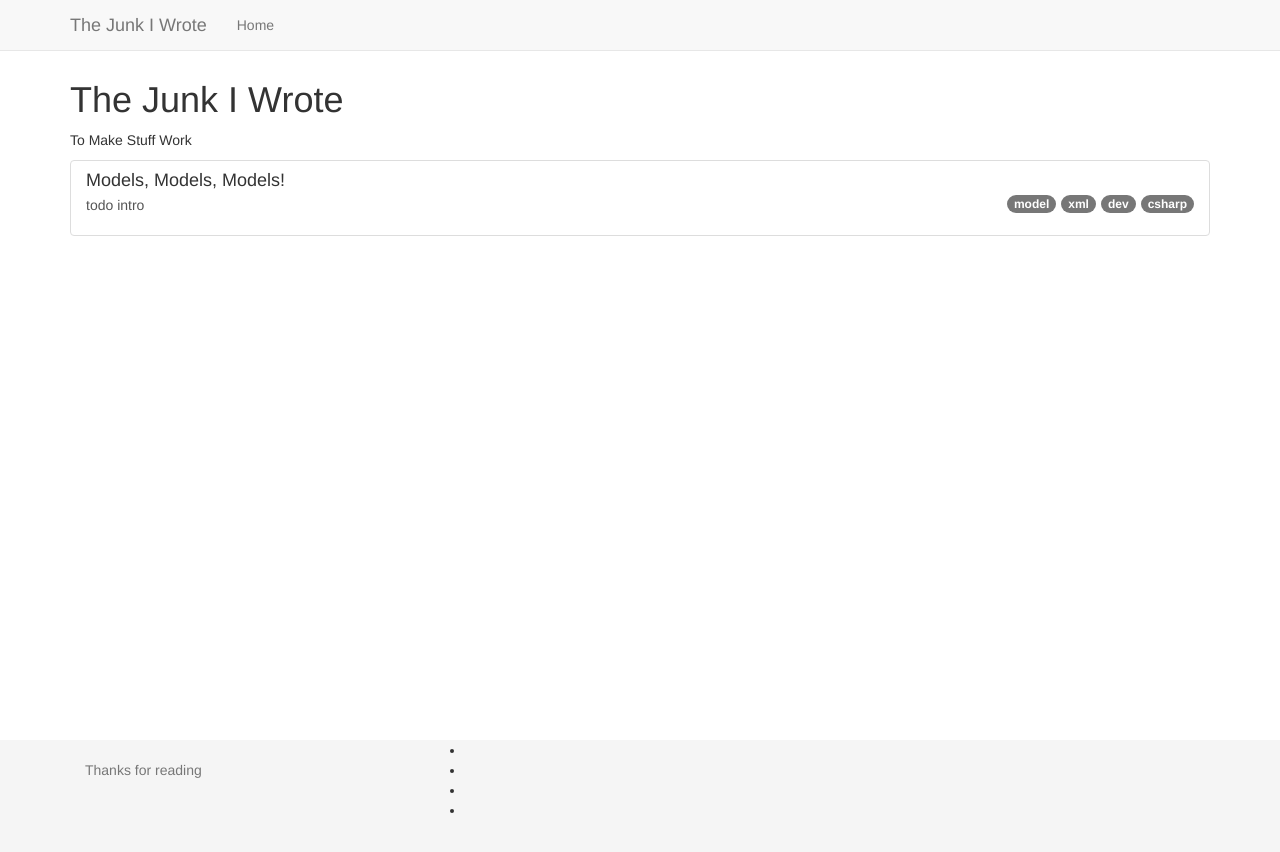
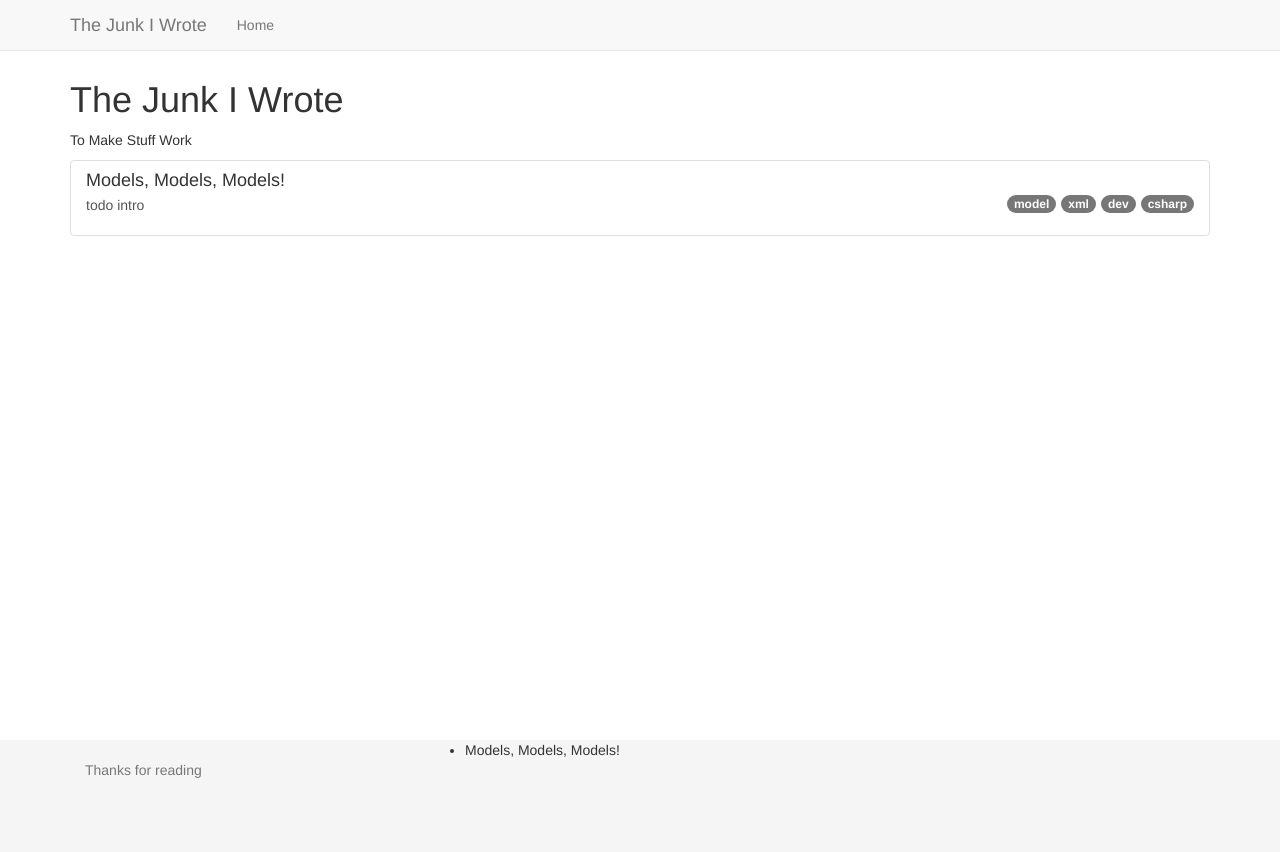
Before and after one commit to the-crap-i-wrote/the-crap-i-wrote.github.io, a Jekyll site: the page built from index.html, in a window 1280 px wide. Shown: the top 852 px of the page. Built offline with Jekyll 4.4.1, drawn with Linux system fonts in a browser that asks for light colours.

Commit message:
Update default.html

```diff
--- a/_layouts/default.html
+++ b/_layouts/default.html
@@ -59,8 +59,8 @@
             <div class="container">
                 <p class="text-muted col-md-4">Thanks for reading</p>
                 <ul class="col-md-4">
-                    {% for i in (1..4) %}
-                    <li>{{ site.posts[i].title }}</li>
+                    {% for post in site.posts limit:2 %}
+                    <li>{{ post.title }}</li>
                     {% endfor %}
                 </ul>
             </div>
```
